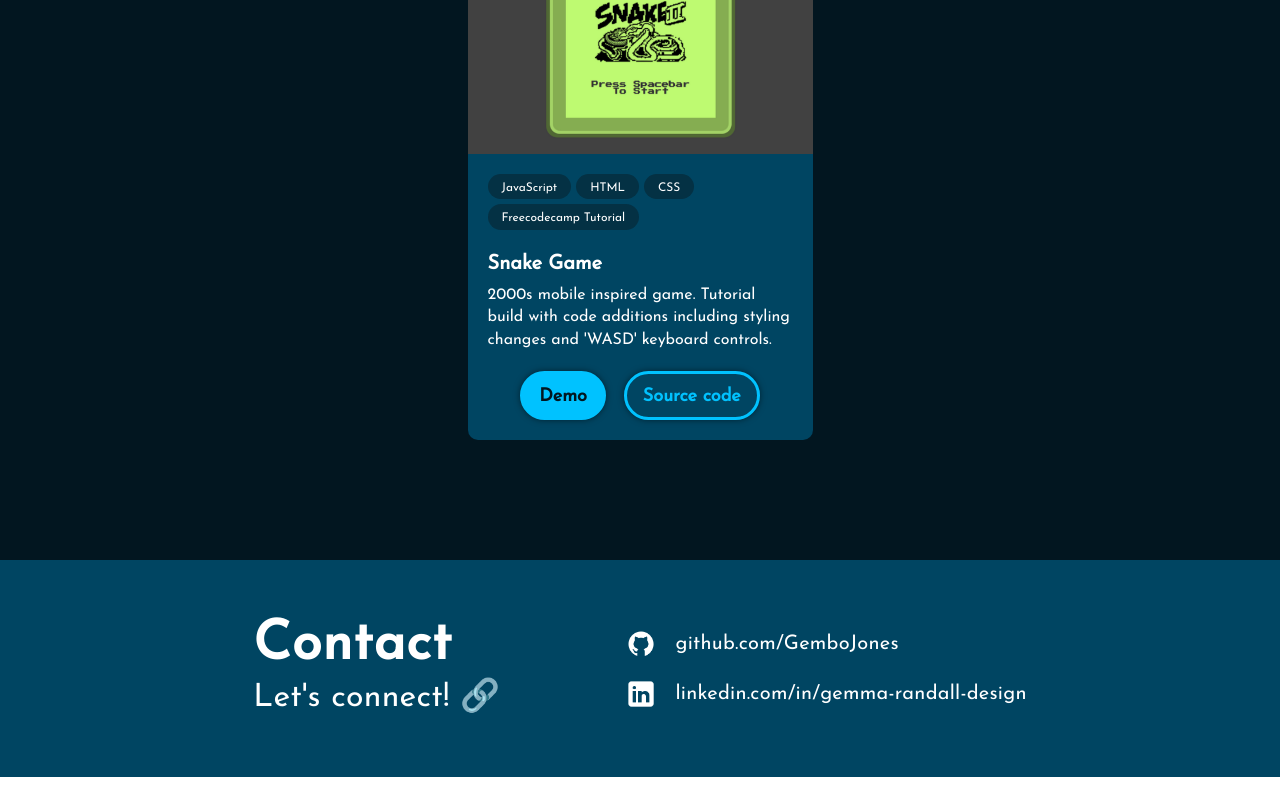
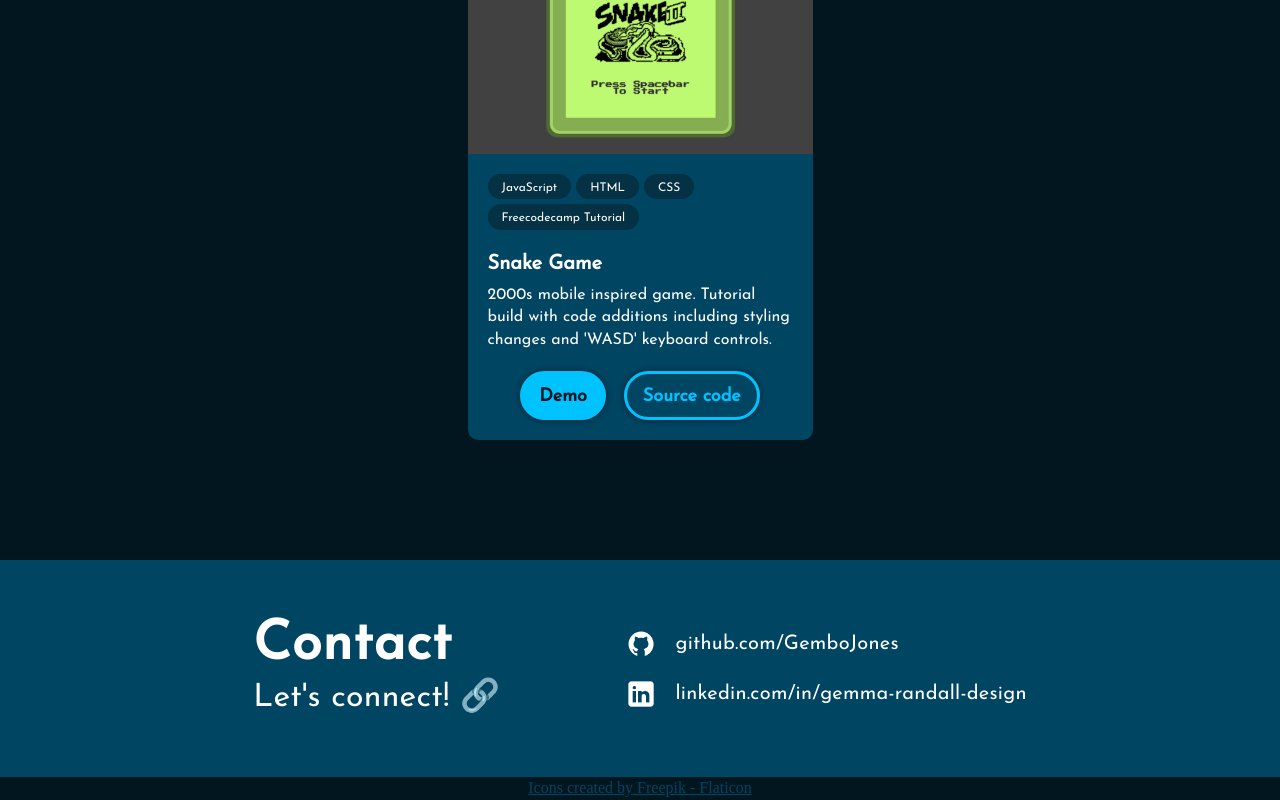
Before and after one commit to GemboJones/my-react-portfolio, a React (Vite) app: page / in a window 1280 px wide. Shown: the part 3395-4195 px from the top of the page. Before the commit the page ends 4172 px from the top, so only its background shows below. Built offline with nearby package versions, Linux system fonts and the light colour scheme; a web font is replaced by a local one.

Commit message:
adds icon attribution

```diff
--- a/src/Components/Footer/Footer.jsx
+++ b/src/Components/Footer/Footer.jsx
@@ -4,6 +4,7 @@ import { getImageUrl } from "../../utils";
 
 export const Footer = () => {
   return (
+    <>
       <footer className={styles.container} id="contact">
         <div className={styles.text}>
           <h2>Contact</h2>
@@ -32,5 +33,12 @@ export const Footer = () => {
           </li>
         </ul>
       </footer>
+
+      <div className={styles.attribution}>
+        <a target="_blank" href="https://www.flaticon.com/authors/freepik">
+          Icons created by Freepik - Flaticon
+        </a>
+      </div>
+    </>
   );
 };
--- a/src/Components/Footer/Footer.module.css
+++ b/src/Components/Footer/Footer.module.css
@@ -53,6 +53,15 @@
   letter-spacing: 0.25px;
 }
 
+.attribution {
+  text-align: center;
+}
+
+.attribution a {
+  color: var(--color-secondary);
+  font-family: var(--font-body);
+}
+
 
 @media screen and (max-width: 830px) {
    .container {
```
Lines whose indentation alone changed are shown as unchanged.
